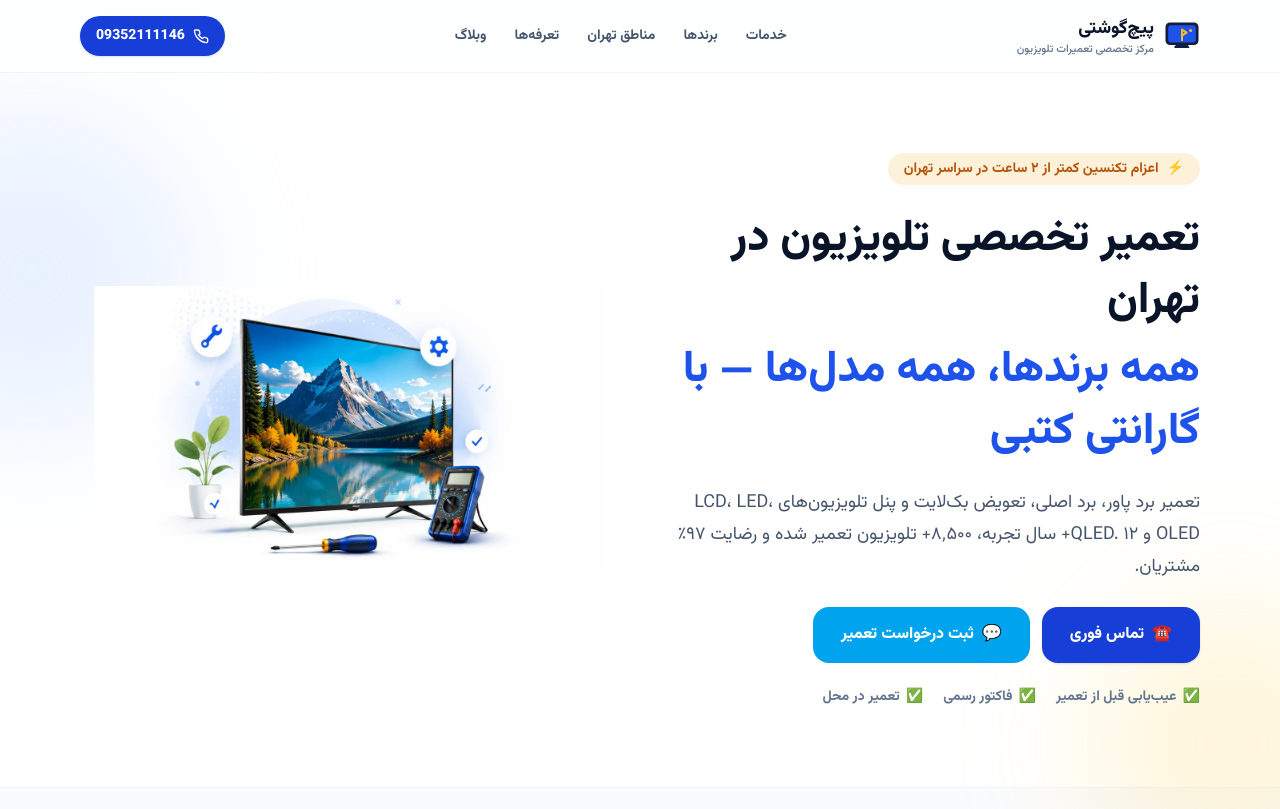
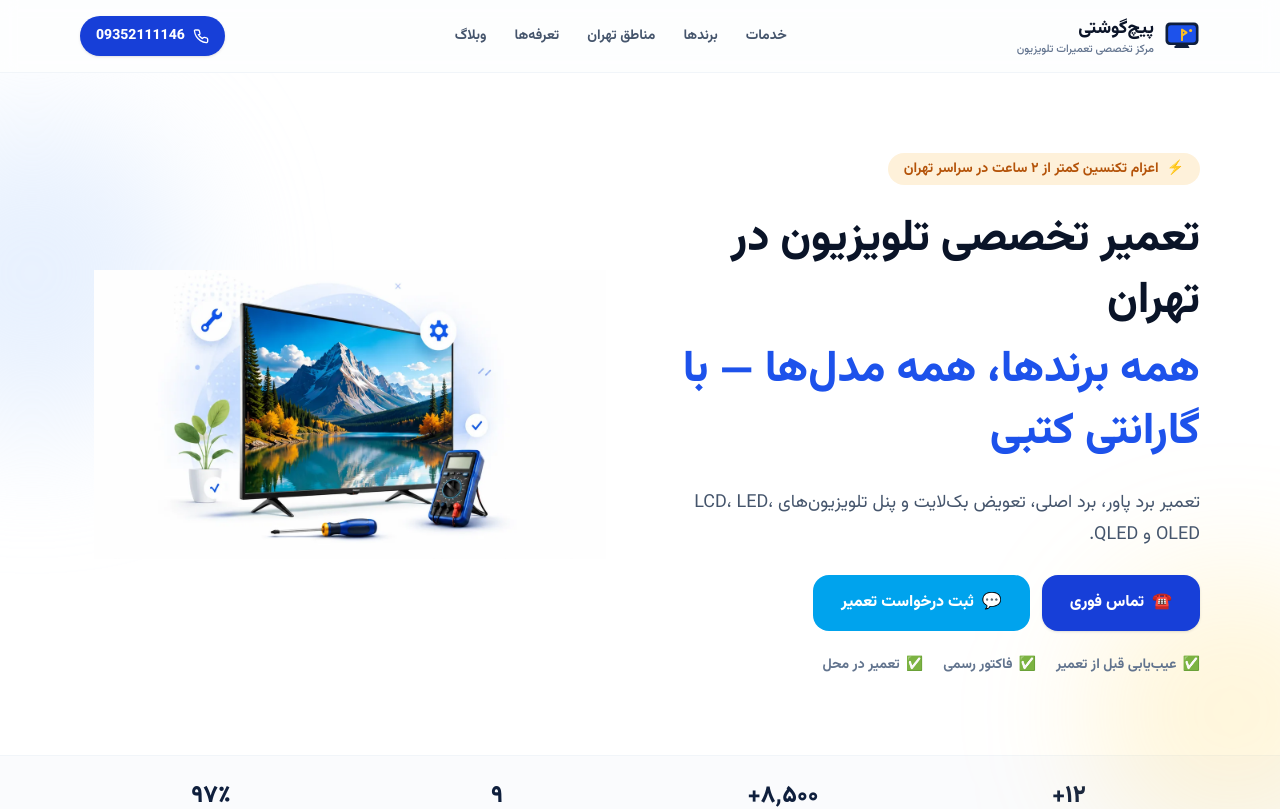
Before and after one commit to hamedalipour/pichgoshti, a Next.js app: page / in a window 1280 px wide. Shown: the top 809 px of the page. Built offline with nearby package versions, Linux system fonts and the light colour scheme.

Commit message:
حذف جمله آمار از پاراگراف هیرو صفحه اصلی

```diff
--- a/src/components/HomeHero.tsx
+++ b/src/components/HomeHero.tsx
@@ -19,9 +19,7 @@ export function HomeHero() {
             <span className="mt-2 block text-brand-600">همه برندها، همه مدل‌ها — با گارانتی کتبی</span>
           </h1>
           <p className="max-w-xl text-base leading-8 text-slate-600 sm:text-lg">
-            تعمیر برد پاور، برد اصلی، تعویض بک‌لایت و پنل تلویزیون‌های LCD، LED، OLED و QLED.{' '}
-            {siteConfig.stats.years} سال تجربه، {siteConfig.stats.repaired} تلویزیون تعمیر شده و
-            رضایت {siteConfig.stats.satisfaction} مشتریان.
+            تعمیر برد پاور، برد اصلی، تعویض بک‌لایت و پنل تلویزیون‌های LCD، LED، OLED و QLED.
           </p>
           <div className="flex flex-col gap-3 sm:flex-row">
             <a
```
